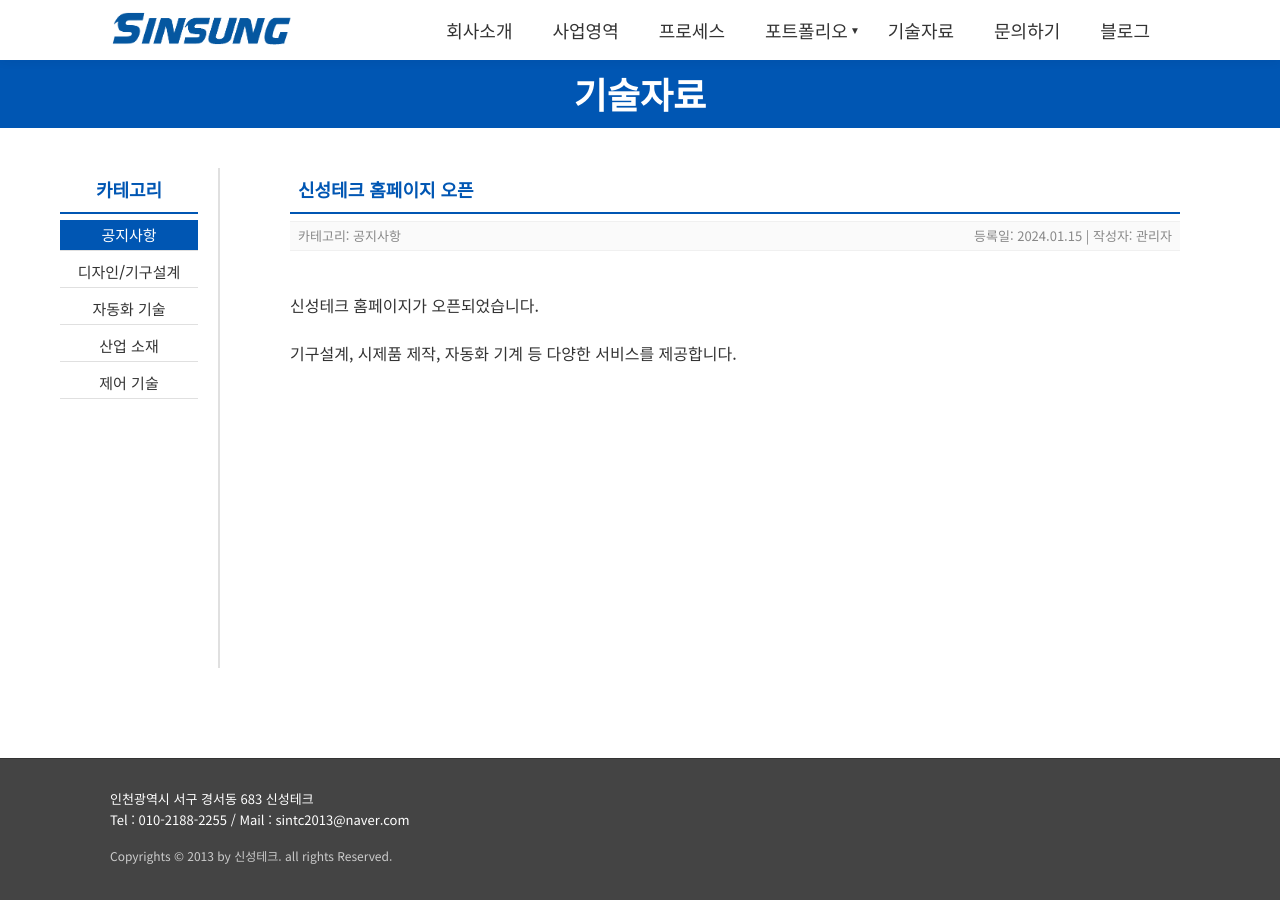
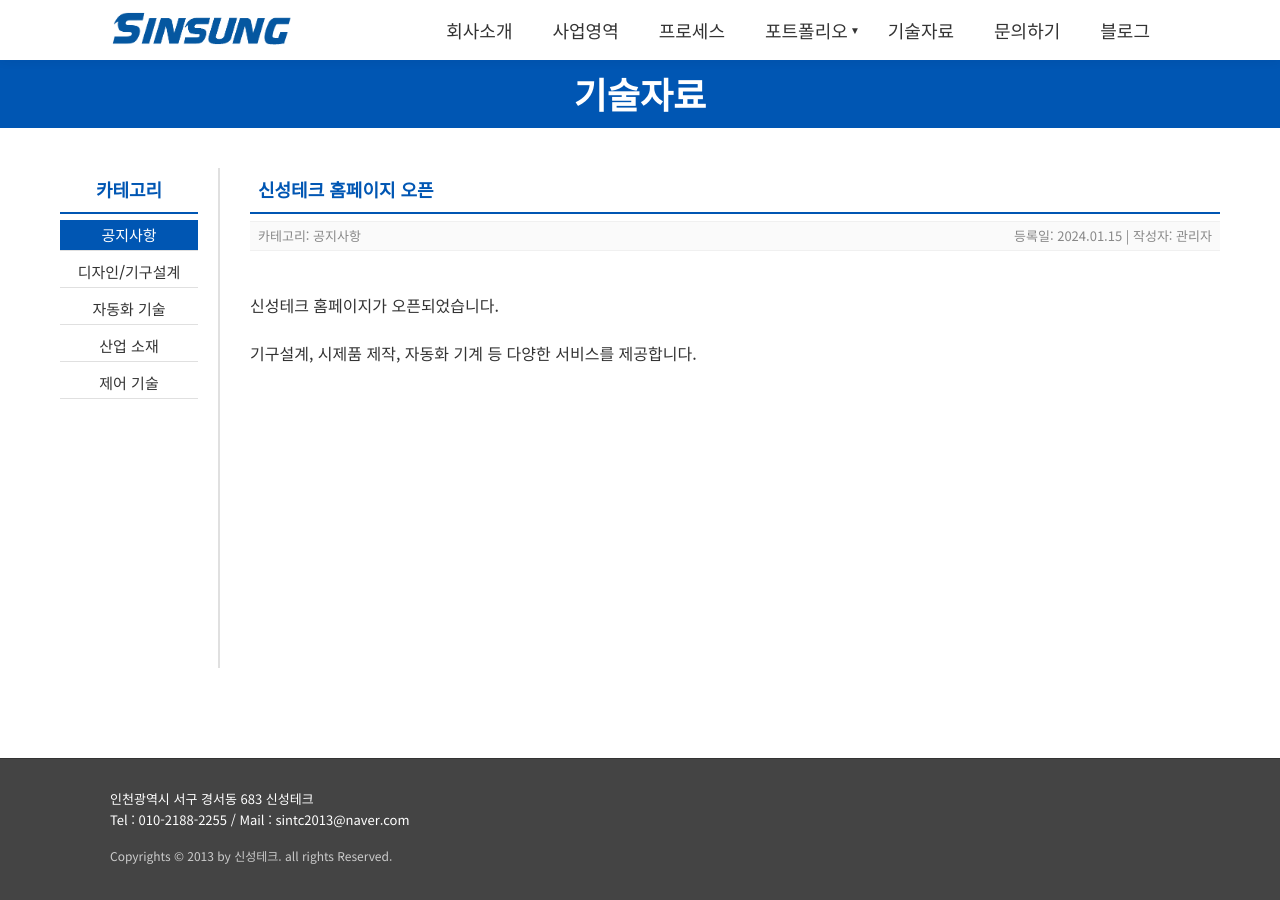
Before and after one commit to desert32-hash/Sintc2013, a Jekyll site: the page built from _posts/2024-01-15-welcome.md, in a window 1280 px wide. Built offline with Jekyll 4.4.1, drawn with Linux system fonts in a browser that asks for light colours.

Commit message:
Add files via upload

```diff
--- a/_layouts/default.html
+++ b/_layouts/default.html
@@ -143,8 +143,9 @@
         .tech-content {
             flex: 1;
             background: white;
-            padding: 0 40px 40px 40px;
-            /* 상단 패딩 제거하여 카테고리 타이틀과 높이 시작점 일치 */
+            padding: 0;
+            padding-bottom: 40px;
+            /* 여백 및 시작점 tech.html과 일치 */
         }
 
         .post-title {
```
